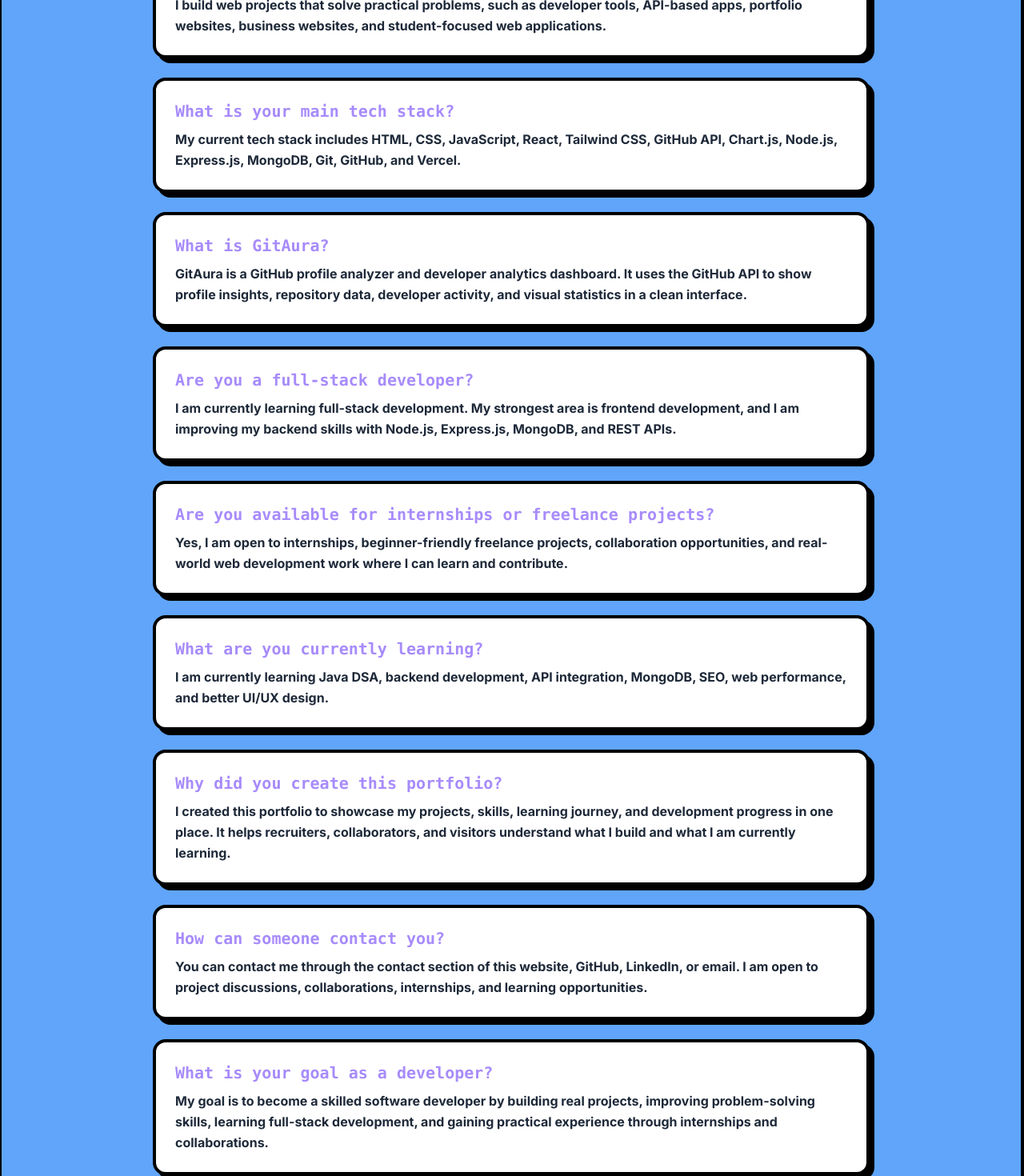
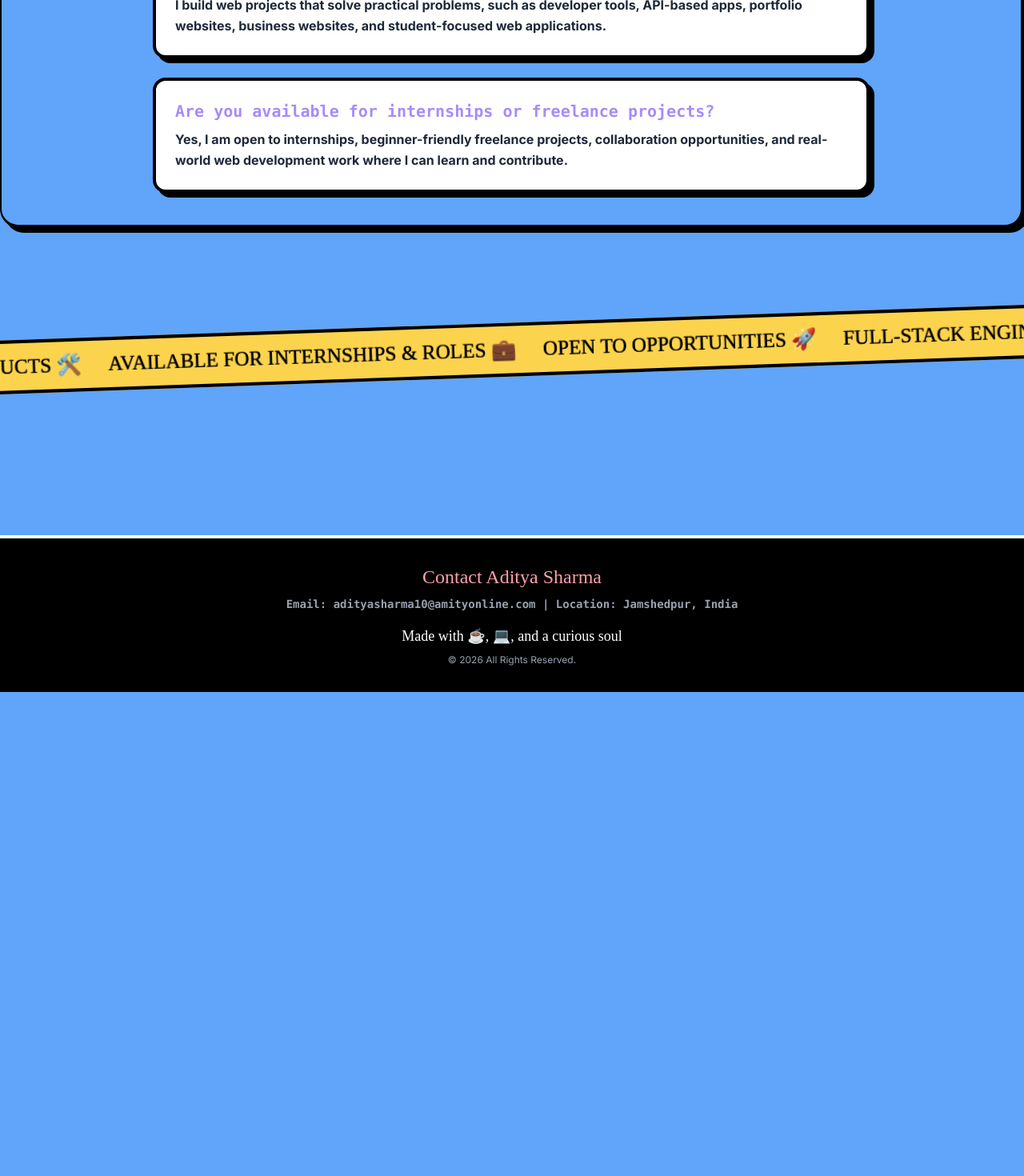
Before and after one commit to iadi01/Portfolio, a React (Vite) app: page / in a window 1280 px wide. Shown: the part 7040-8510 px from the top of the page at 80% size. After the commit the page ends 7905 px from the top, so only its background shows below. Built offline with nearby package versions, Linux system fonts and the light colour scheme; a web font is replaced by a local one.

Commit message:
refactor: reduce FAQ section list to 3 primary questions

```diff
--- a/src/components/FAQSection.jsx
+++ b/src/components/FAQSection.jsx
@@ -11,36 +11,8 @@ export default function FAQSection() {
       a: "I build web projects that solve practical problems, such as developer tools, API-based apps, portfolio websites, business websites, and student-focused web applications."
     },
     {
-      q: "What is your main tech stack?",
-      a: "My current tech stack includes HTML, CSS, JavaScript, React, Tailwind CSS, GitHub API, Chart.js, Node.js, Express.js, MongoDB, Git, GitHub, and Vercel."
-    },
-    {
-      q: "What is GitAura?",
-      a: "GitAura is a GitHub profile analyzer and developer analytics dashboard. It uses the GitHub API to show profile insights, repository data, developer activity, and visual statistics in a clean interface."
-    },
-    {
-      q: "Are you a full-stack developer?",
-      a: "I am currently learning full-stack development. My strongest area is frontend development, and I am improving my backend skills with Node.js, Express.js, MongoDB, and REST APIs."
-    },
-    {
       q: "Are you available for internships or freelance projects?",
       a: "Yes, I am open to internships, beginner-friendly freelance projects, collaboration opportunities, and real-world web development work where I can learn and contribute."
-    },
-    {
-      q: "What are you currently learning?",
-      a: "I am currently learning Java DSA, backend development, API integration, MongoDB, SEO, web performance, and better UI/UX design."
-    },
-    {
-      q: "Why did you create this portfolio?",
-      a: "I created this portfolio to showcase my projects, skills, learning journey, and development progress in one place. It helps recruiters, collaborators, and visitors understand what I build and what I am currently learning."
-    },
-    {
-      q: "How can someone contact you?",
-      a: "You can contact me through the contact section of this website, GitHub, LinkedIn, or email. I am open to project discussions, collaborations, internships, and learning opportunities."
-    },
-    {
-      q: "What is your goal as a developer?",
-      a: "My goal is to become a skilled software developer by building real projects, improving problem-solving skills, learning full-stack development, and gaining practical experience through internships and collaborations."
     }
   ];
 
```
